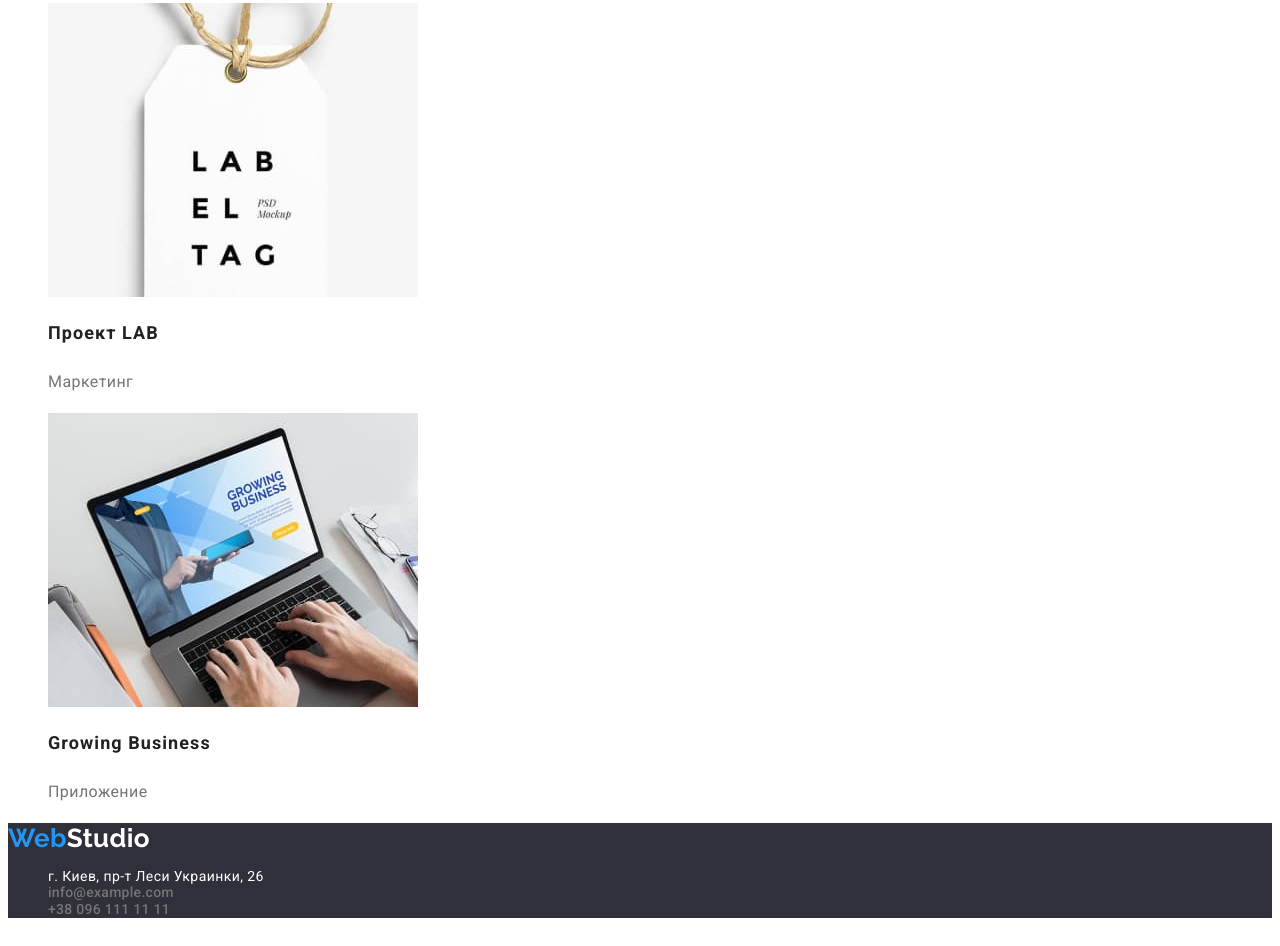
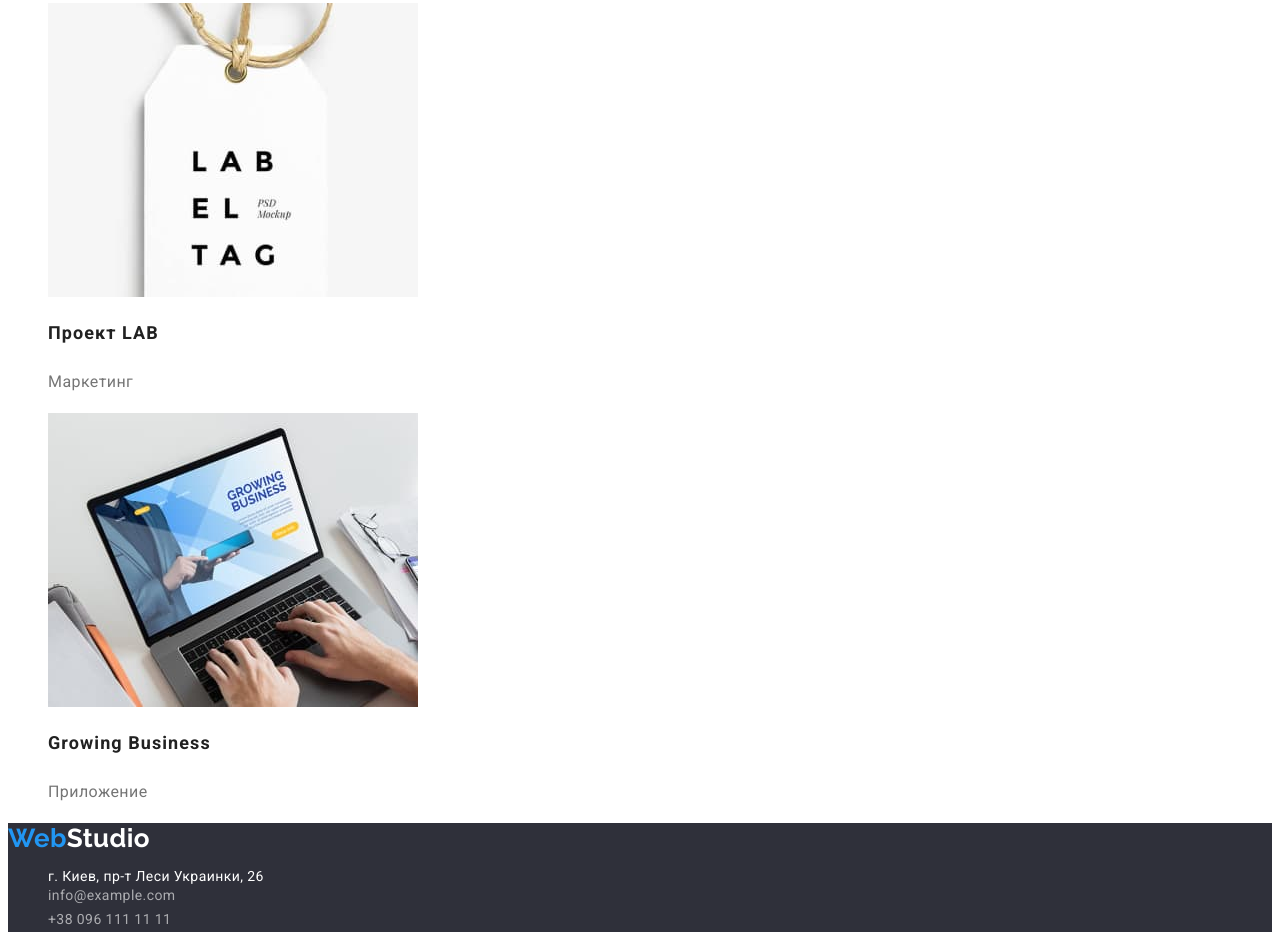
Before and after one commit to BohdanNosonets/goit-markup-hw-02, a plain HTML site: page portfolio.html in a window 1280 px wide. Shown: the part 3328-4274 px from the top of the page. Drawn offline with Linux system fonts and the light colour scheme.

Commit message:
зміни у футері
зміна кольору з сірого на білий з прозорістю 60%

```diff
--- a/css/styles.css
+++ b/css/styles.css
@@ -88,7 +88,6 @@ body {
     font-weight: 500;
     font-size: 14px;
     line-height: 1.14;
-    font-style: normal;
     letter-spacing: 0.02em;
     text-decoration: none;
 }
@@ -222,7 +221,10 @@ body {
     font-style: normal;
     text-decoration: none;
 }
-
-.white-rgba {
+.footer-item .link {
+    font-size: 14px;
+    line-height:1.7;
     color:var(--white-rgba);
+    font-style: normal;
+    text-decoration: none;
 }
--- a/portfolio.html
+++ b/portfolio.html
@@ -144,16 +144,16 @@
         <!--Address-->
         <a href="./index.html" class="logo">Web<span class="logo-white">Studio</span></a>
         <address>
-            <ul class="nav-item list ">
+            <ul class="footer-item list ">
                 <li>
                     <a class="link-white"   href="https://bit.ly/3pXMvUd" target="_blank" rel="noopener noreferrer">
                         г. Киев, пр-т Леси Украинки, 26</a>
                 </li>
-                <li class="white-rgba">
+                <li >
                     <a class="link" href="mailto:info@devstudio.com">info@example.com</a>
                 </li>
-                <li class="white-rgba">
-                    <a class="link" href="tel:+380961111111">+38 096 111 11 11</a>
+                <li >
+                    <a class="link " href="tel:+380961111111">+38 096 111 11 11</a>
                 </li>
             </ul>
         </address>
```
Also changed, not shown: index.html (+3 -3 lines).
